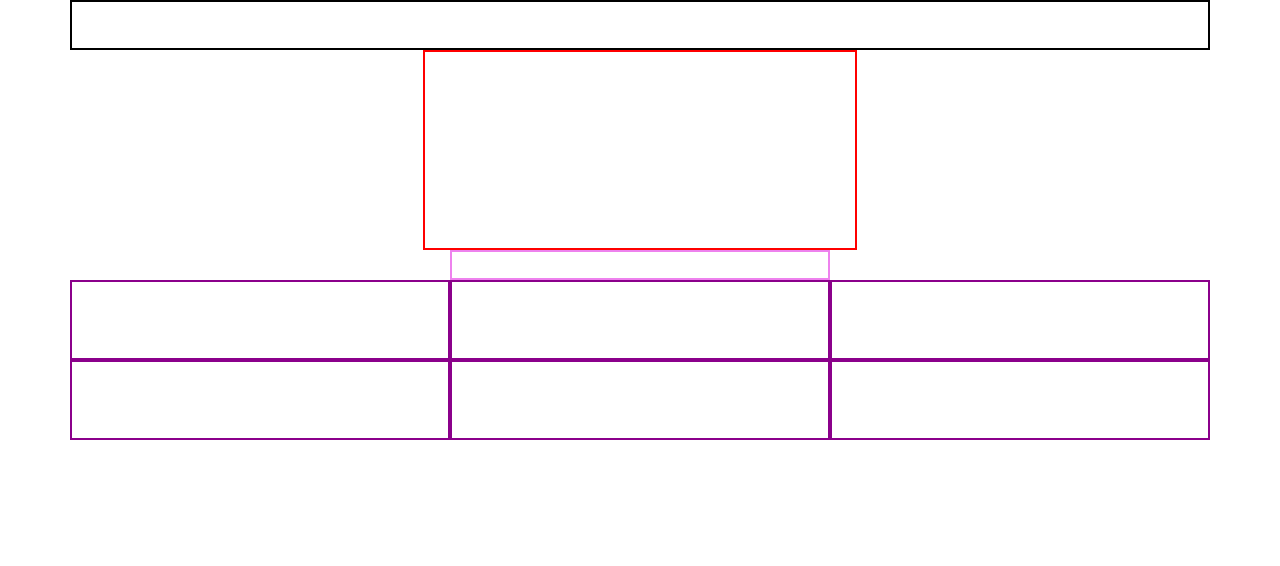
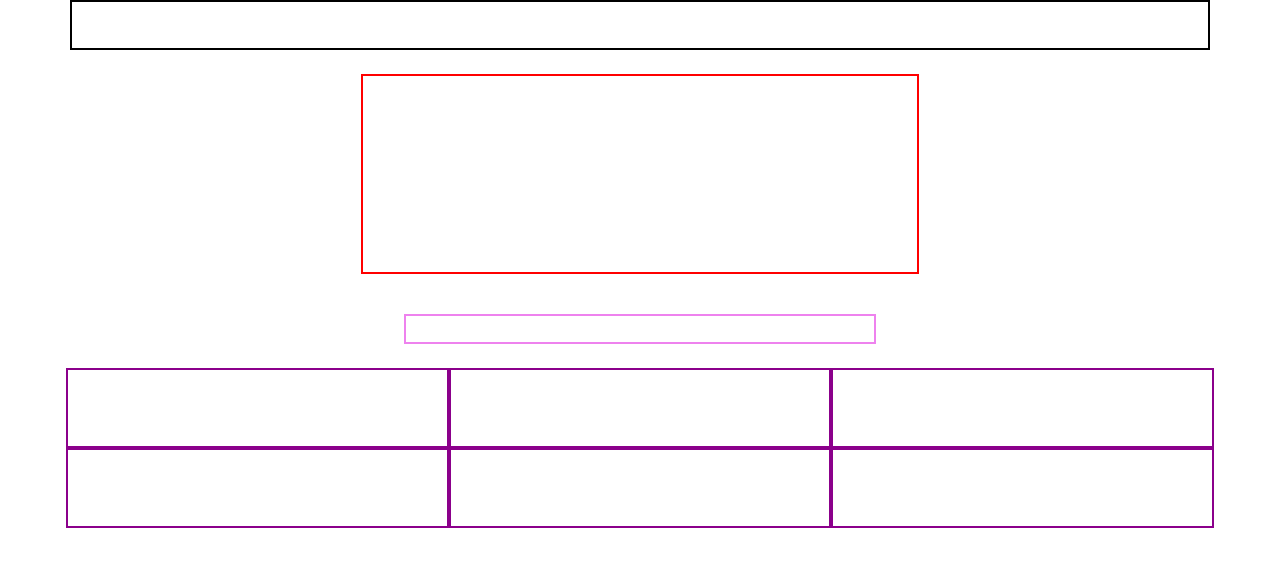
Before and after one commit to GioMench/html-css-bootstrap-freelancer, a plain HTML site: page index.html in a window 1280 px wide. Drawn offline with nearby package versions, Linux system fonts and the light colour scheme.

Commit message:
add container section#start and #portolio and add gutter

```diff
--- a/assets/css/style.css
+++ b/assets/css/style.css
@@ -6,7 +6,7 @@
         height: 50px;
     }
 
-    >div>.box_start {
+    >div>div>.box_start {
         border: 2px solid red;
         height: 200px;
     }
--- a/index.html
+++ b/index.html
@@ -27,24 +27,30 @@
     <main>
         <section id="start" class="debug">
 
-            <div class="row justify-content-center">
-                <div class="col-4 box_start">
+            <div class="container p-4">
 
+                <div class="row justify-content-center ">
+                    <div class="col-6 box_start">
+
+                    </div>
                 </div>
+
             </div>
-
         </section>
         <!--/section_start-->
 
         <section id="portfolio" class="debug">
 
-            <div class="container-sm">
+            <div class="container p-3">
 
                 <div class="row justify-content-center">
-                    <div class="col-4 box_portfolio">
+                    <div class="col-5 box_portfolio">
 
                     </div>
                 </div>
+            </div>
+
+            <div class="container-sm p-2">
 
                 <div class="row justify-content-center">
                     <div class="col-sm-4 box_portfolioimg">
```
